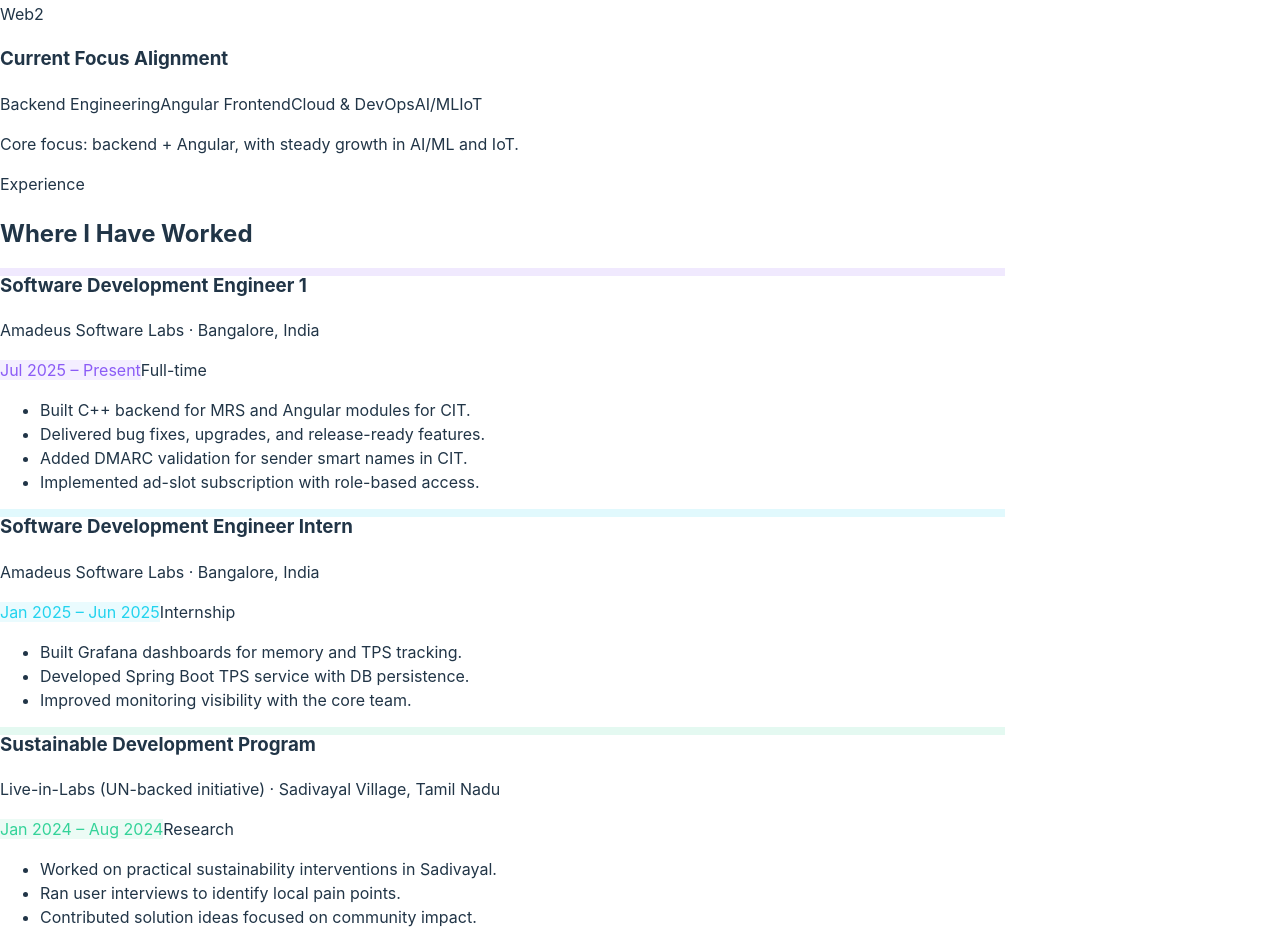
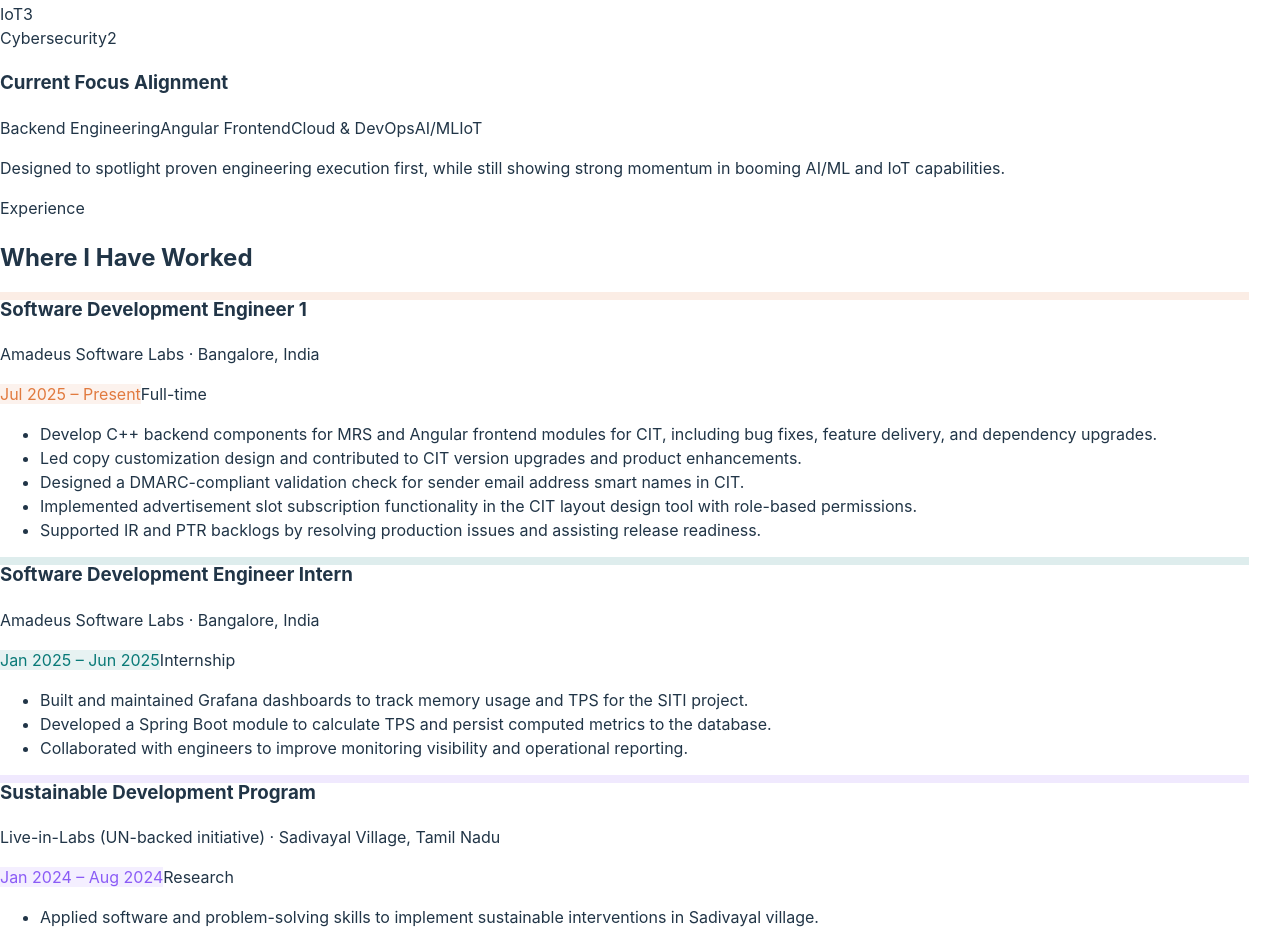
Before and after one commit to Harsha-Vardhan-Tangudu/my-portfolio, a React (Vite) app: page / in a window 1280 px wide. Shown: the part 1800-2732 px from the top of the page. Built offline with nearby package versions, Linux system fonts and the light colour scheme; the HTML template or start-up script is replaced by a standard one.

Commit message:
Align project taxonomy: support multi-domain project mapping and filtering

```diff
--- a/src/App.jsx
+++ b/src/App.jsx
@@ -93,12 +93,13 @@ const experience = [
     location: "Bangalore, India",
     period: "Jul 2025 \u2013 Present",
     type: "Full-time",
-    color: "#8b5cf6",
+    color: "#e17a3f",
     points: [
-      "Built C++ backend for MRS and Angular modules for CIT.",
-      "Delivered bug fixes, upgrades, and release-ready features.",
-      "Added DMARC validation for sender smart names in CIT.",
-      "Implemented ad-slot subscription with role-based access.",
+      "Develop C++ backend components for MRS and Angular frontend modules for CIT, including bug fixes, feature delivery, and dependency upgrades.",
+      "Led copy customization design and contributed to CIT version upgrades and product enhancements.",
+      "Designed a DMARC-compliant validation check for sender email address smart names in CIT.",
+      "Implemented advertisement slot subscription functionality in the CIT layout design tool with role-based permissions.",
+      "Supported IR and PTR backlogs by resolving production issues and assisting release readiness.",
     ],
   },
   {
@@ -107,11 +108,11 @@ const experience = [
     location: "Bangalore, India",
     period: "Jan 2025 \u2013 Jun 2025",
     type: "Internship",
-    color: "#22d3ee",
+    color: "#0a7a78",
     points: [
-      "Built Grafana dashboards for memory and TPS tracking.",
-      "Developed Spring Boot TPS service with DB persistence.",
-      "Improved monitoring visibility with the core team.",
+      "Built and maintained Grafana dashboards to track memory usage and TPS for the SITI project.",
+      "Developed a Spring Boot module to calculate TPS and persist computed metrics to the database.",
+      "Collaborated with engineers to improve monitoring visibility and operational reporting.",
     ],
   },
   {
@@ -120,11 +121,11 @@ const experience = [
     location: "Sadivayal Village, Tamil Nadu",
     period: "Jan 2024 \u2013 Aug 2024",
     type: "Research",
-    color: "#34d399",
+    color: "#8b5cf6",
     points: [
-      "Worked on practical sustainability interventions in Sadivayal.",
-      "Ran user interviews to identify local pain points.",
-      "Contributed solution ideas focused on community impact.",
+      "Applied software and problem-solving skills to implement sustainable interventions in Sadivayal village.",
+      "Conducted human-centered design interviews to identify community pain points and priorities.",
+      "Led ideation sessions and contributed practical, community-focused solution concepts.",
     ],
   },
 ]
@@ -137,11 +138,11 @@ const publications = [
 ]
 
 const contactCards = [
-  { icon: "\u2709\ufe0f", platform: "Email", handle: "harshavardhantangudu1507@gmail.com", description: "Best way to reach me. Usually replies in a day.", href: "mailto:harshavardhantangudu1507@gmail.com", cta: "Send a message", color: "#22d3ee" },
-  { icon: "\ud83d\udcbc", platform: "LinkedIn", handle: "tangudu-harsha-vardhan-2714971aa", description: "Let us connect for SDE and backend roles.", href: "https://www.linkedin.com/in/tangudu-harsha-vardhan-2714971aa/", cta: "Connect on LinkedIn", color: "#8b5cf6" },
+  { icon: "\u2709\ufe0f", platform: "Email", handle: "harshavardhantangudu1507@gmail.com", description: "Best way to reach me \u2014 I reply within 24 hours.", href: "mailto:harshavardhantangudu1507@gmail.com", cta: "Send a message", color: "#c84b31" },
+  { icon: "\ud83d\udcbc", platform: "LinkedIn", handle: "tangudu-harsha-vardhan-2714971aa", description: "Connect professionally \u2014 500+ connections and open to SDE collaboration.", href: "https://www.linkedin.com/in/tangudu-harsha-vardhan-2714971aa/", cta: "Connect on LinkedIn", color: "#0a66c2" },
   { icon: "\ud83d\udc19", platform: "GitHub", handle: "Harsha-Vardhan-Tangudu", description: "Browse 21+ projects across ML, IoT, backend, and more.", href: "https://github.com/Harsha-Vardhan-Tangudu", cta: "View repositories", color: "#7c3aed" },
-  { icon: "\ud83d\udd2c", platform: "ResearchGate", handle: "Research Publications", description: "4 peer-reviewed papers in CV, IoT, and security.", href: "https://www.researchgate.net/publication/385203128_AasivU_A_Framework_for_Detecting_Violence_in_College_Environment_using_Computer_Vision_Techniques?_tp=eyJjb250ZXh0Ijp7ImZpcnN0UGFnZSI6InByb2ZpbGUiLCJwYWdlIjoicHJvZmlsZSJ9fQ", cta: "Read my research", color: "#34d399" },
-  { icon: "\ud83d\udcde", platform: "Phone", handle: "+91 9110522381", description: "Quick call or WhatsApp works too.", href: "tel:+919110522381", cta: "Call me", color: "#a78bfa" },
+  { icon: "\ud83d\udd2c", platform: "ResearchGate", handle: "Research Publications", description: "4 peer-reviewed papers on CV, IoT, and cybersecurity.", href: "https://www.researchgate.net/publication/385203128_AasivU_A_Framework_for_Detecting_Violence_in_College_Environment_using_Computer_Vision_Techniques?_tp=eyJjb250ZXh0Ijp7ImZpcnN0UGFnZSI6InByb2ZpbGUiLCJwYWdlIjoicHJvZmlsZSJ9fQ", cta: "Read my research", color: "#40ba8f" },
+  { icon: "\ud83d\udcde", platform: "Phone", handle: "+91 9110522381", description: "For quick chats, calls, or WhatsApp messages.", href: "tel:+919110522381", cta: "Call me", color: "#8b5cf6" },
 ]
 
 const memberships = [
@@ -174,17 +175,38 @@ const certificates = [
 
 const projectFilters = ["All", "Machine Learning", "Python", "IoT", "Cybersecurity", "Web"]
 
+function inferCategories(project) {
+  const text = `${project.title} ${project.description} ${project.tech.join(" ")}`.toLowerCase()
+  const categories = []
+
+  if (text.includes("machine learning") || text.includes("computer vision") || text.includes("anomaly") || text.includes("phishing") || text.includes(" ai ") || text.startsWith("ai") || text.includes("artificial intelligence")) {
+    categories.push("Machine Learning")
+  }
+  if (text.includes("cyber") || text.includes("intrusion") || text.includes("security")) {
+    categories.push("Cybersecurity")
+  }
+  if (text.includes("iot") || text.includes("sensor") || text.includes("embedded") || text.includes("irrigation") || text.includes("mushroom") || text.includes("esp32")) {
+    categories.push("IoT")
+  }
+  if (text.includes("react") || text.includes("html") || text.includes("ui") || text.includes("portfolio") || text.includes("frontend") || text.includes("web")) {
+    categories.push("Web")
+  }
+  if (text.includes("python") || project.tech.some((tech) => tech.toLowerCase().includes("python"))) {
+    categories.push("Python")
+  }
+
+  if (!categories.length) categories.push("Python")
+  return [...new Set(categories)]
+}
+
 function inferCategory(project) {
-  const text = `${project.title} ${project.description} ${project.tech.join(" ")}`.toLowerCase()
-  if (text.includes("machine learning") || text.includes("computer vision") || text.includes("anomaly") || text.includes("phishing")) return "Machine Learning"
-  if (text.includes("cyber") || text.includes("intrusion")) return "Cybersecurity"
-  if (text.includes("iot") || text.includes("sensor") || text.includes("embedded") || text.includes("irrigation") || text.includes("mushroom")) return "IoT"
-  if (text.includes("react") || text.includes("html") || text.includes("ui") || text.includes("portfolio")) return "Web"
-  return "Python"
+  const categories = inferCategories(project)
+  const priority = ["Machine Learning", "Cybersecurity", "IoT", "Web", "Python"]
+  return priority.find((cat) => categories.includes(cat)) || "Python"
 }
 
 function categoryColor(cat) {
-  const map = { "Machine Learning": "#8b5cf6", Cybersecurity: "#a78bfa", IoT: "#34d399", Web: "#22d3ee", Python: "#7c3aed" }
+  const map = { "Machine Learning": "#e17a3f", Cybersecurity: "#c84b31", IoT: "#0a7a78", Web: "#0a66c2", Python: "#8b5cf6" }
   return map[cat] || "#888"
 }
 
@@ -278,11 +300,14 @@ function App() {
     document.documentElement.setAttribute("data-theme", darkMode ? "dark" : "light")
   }, [darkMode])
 
-  const taggedProjects = useMemo(() => projects.map((p) => ({ ...p, category: inferCategory(p) })), [])
+  const taggedProjects = useMemo(
+    () => projects.map((p) => ({ ...p, category: inferCategory(p), categories: inferCategories(p) })),
+    []
+  )
 
   const filteredProjects = useMemo(() => {
     return taggedProjects.filter((p) => {
-      const matchesFilter = activeFilter === "All" || p.category === activeFilter
+      const matchesFilter = activeFilter === "All" || p.categories.includes(activeFilter)
       const haystack = `${p.title} ${p.description} ${p.tech.join(" ")}`.toLowerCase()
       const matchesSearch = haystack.includes(searchQuery.trim().toLowerCase())
       return matchesFilter && matchesSearch
@@ -293,7 +318,9 @@ function App() {
 
   const projectCategoryMix = useMemo(() => {
     const counts = taggedProjects.reduce((acc, project) => {
-      acc[project.category] = (acc[project.category] ?? 0) + 1
+      project.categories.forEach((category) => {
+        acc[category] = (acc[category] ?? 0) + 1
+      })
       return acc
     }, {})
 
@@ -366,7 +393,8 @@ function App() {
                 <span className="cursor" aria-hidden="true">|</span>
               </p>
               <p className="hero-bio">
-                Backend-focused SDE building clean C++ and Java services, with Angular delivery and practical cloud/devops skills.
+                I focus on backend systems and Angular frontend delivery, with practical cloud
+                and devops capabilities plus applied AI/ML/IoT depth when product needs demand it.
               </p>
               <div className="hero-actions">
                 <a className="btn btn-primary" href="#projects">
@@ -407,8 +435,8 @@ function App() {
           <h2 className="section-heading">Who I Am</h2>
           <div className="about-grid">
             <div className="about-text">
-              <p>Software engineer with hands-on product experience at Amadeus.</p>
-              <p>I build practical backend and frontend solutions that are <strong>clean</strong>, <strong>maintainable</strong>, and <strong>impactful</strong>.</p>
+              <p>Enthusiastic software engineer with a solid Python background, strong systems fundamentals, and hands-on product development experience at Amadeus.</p>
+              <p>I work across ML, IoT, backend systems, and frontend engineering to build solutions that are <strong>measurable</strong>, <strong>maintainable</strong>, and <strong>impactful</strong>.</p>
             </div>
             <div className="about-tags">
               {["Backend Systems", "Angular", "Cloud/DevOps", "Machine Learning", "IoT", "Spring Boot"].map((tag) => (
@@ -460,7 +488,8 @@ function App() {
                 <span className="focus-tag secondary">IoT</span>
               </div>
               <p>
-                Core focus: backend + Angular, with steady growth in AI/ML and IoT.
+                Designed to spotlight proven engineering execution first, while still showing
+                strong momentum in booming AI/ML and IoT capabilities.
               </p>
             </div>
           </div>
@@ -593,6 +622,9 @@ function App() {
                     <div className="project-top">
                       <span className="project-cat-dot" style={{ background: categoryColor(project.category) }} />
                       <span className="project-cat">{project.category}</span>
+                      {project.categories.length > 1 && (
+                        <span className="project-cat-more" title={project.categories.join(", ")}>+{project.categories.length - 1}</span>
+                      )}
                       <span className="project-expand">{isExpanded ? "\u2212" : "+"}</span>
                     </div>
                     <h3 className="project-title">{project.title}</h3>
@@ -690,7 +722,7 @@ function App() {
           <div className="section-label">Contact</div>
           <h2 className="section-heading">Let's Connect</h2>
           <p className="contact-intro">
-            Open to roles, projects, and tech conversations.
+            Whether you have a project idea, a job opportunity, or just want to talk tech — I am always happy to chat.
           </p>
           <div className="contact-grid">
             {contactCards.map((card) => (
```
Also changed, not shown: src/styles.css (+12 -5 lines).
